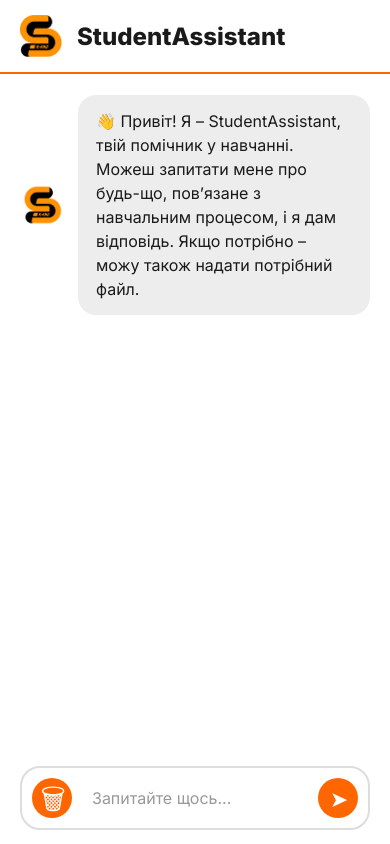
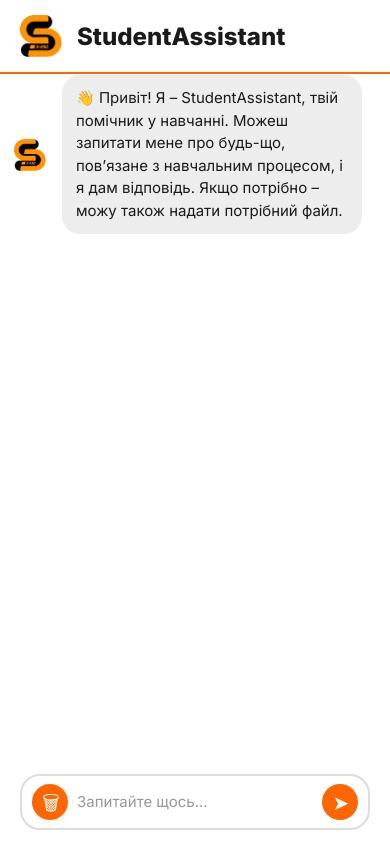
Before and after one commit to VadimValcerKN1B22/StudentAssistant, a Flask app: page / in a window 390 px wide. Run offline with Flask 3, Linux system fonts and the light colour scheme.

Commit message:
Update style.css

```diff
--- a/frontend/static/style.css
+++ b/frontend/static/style.css
@@ -370,3 +370,82 @@ footer {
     user-select: text !important;
 
 }
+
+main,
+.input-container,
+.message .content,
+.file-container {
+    max-width: 100%;
+    width: 100%;
+    box-sizing: border-box;
+}
+
+body,
+html {
+    overflow-x: hidden !important;
+}
+
+.message {
+    width: 100%;
+    flex-wrap: nowrap;
+}
+
+.message .content {
+    max-width: calc(100% - 70px);
+    word-break: break-word;
+}
+
+@media (max-width: 600px) {
+    main {
+        padding: 10px;
+        margin-top: 65px;
+        margin-bottom: 100px;
+    }
+
+    .content,
+    .file-container {
+        max-width: 90%;
+        font-size: 15px;
+        padding: 12px 14px;
+    }
+
+    .avatar {
+        width: 40px;
+        height: 40px;
+    }
+
+    #user-input {
+        font-size: 15px;
+        padding-top: 16px;
+        padding-bottom: 16px;
+    }
+
+    .input-div {
+        padding-left: 55px;
+        padding-right: 55px;
+    }
+}
+
+.message.user-message,
+.message.bot-message {
+    justify-content: flex-start;
+}
+
+.content,
+.file-download {
+    word-break: break-word;
+}
+
+@media (max-width: 500px) {
+    #send-btn,
+    #clear-btn {
+        width: 36px;
+        height: 36px;
+        font-size: 20px;
+    }
+
+    .input-div {
+        padding-left: 55px;
+        padding-right: 55px;
+    }
+}
```
